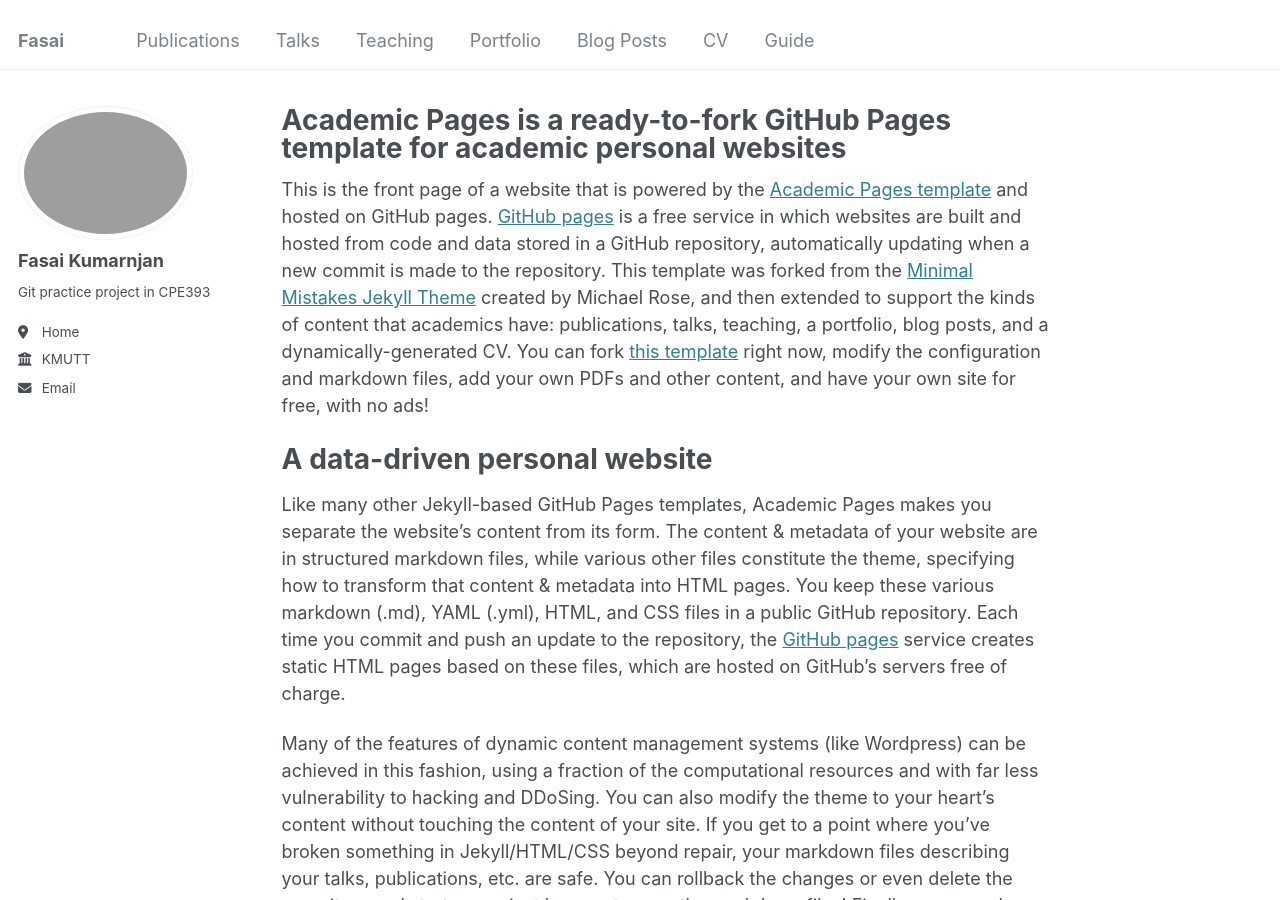
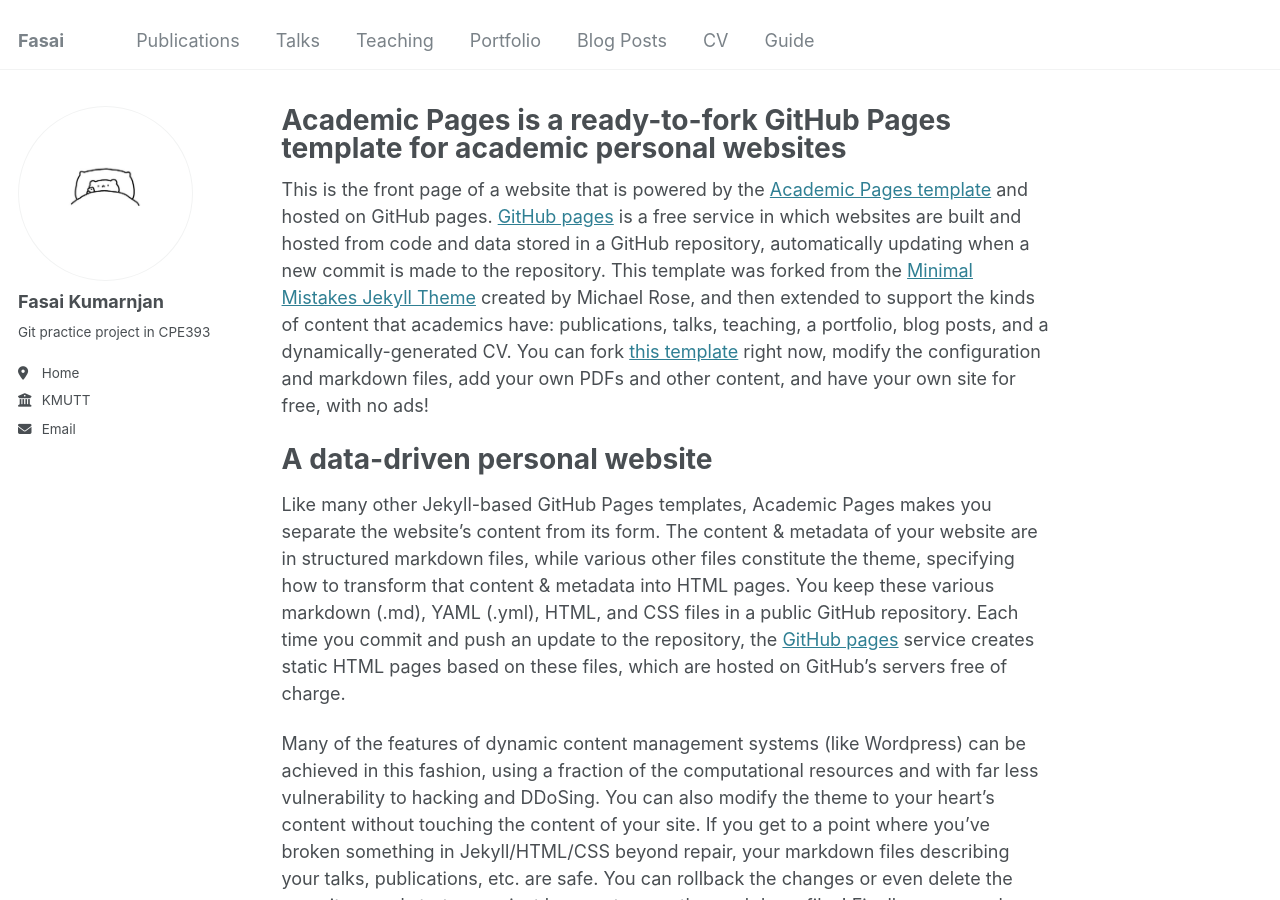
Before and after one commit to FasaiKJ/FasaiKJ.github.io, a Jekyll site: the page built from _pages/about.md, in a window 1280 px wide and 900 px high. Built offline with Jekyll 4.4.1, drawn with Linux system fonts in a browser that asks for light colours.

Commit message:
Update _config.yml

```diff
--- a/_config.yml
+++ b/_config.yml
@@ -21,7 +21,7 @@ repository               : "academicpages/academicpages.github.io"
 #               Additional customization can be done by editing /_includes/author-profile.html
 author:
   # Biographic information
-  avatar           : "penguine.jpg"
+  avatar           : "IMG_9279.JPG"
   name             : "Fasai Kumarnjan"
   pronouns         : # example: "she/her"
   bio              : "Git practice project in CPE393"
```
